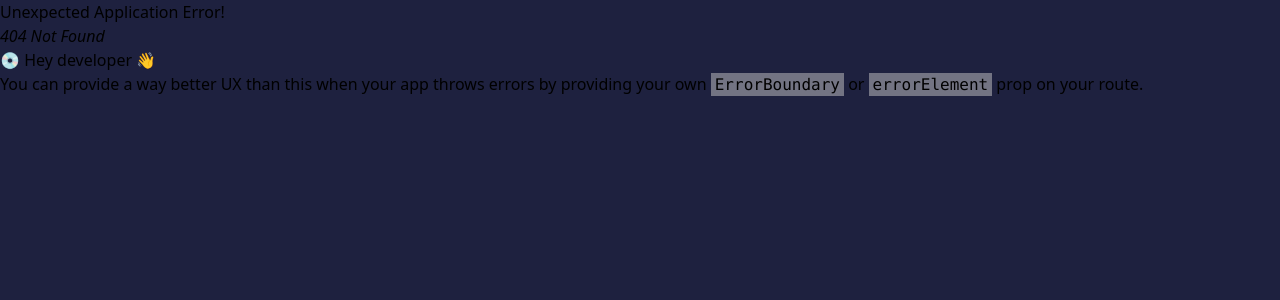
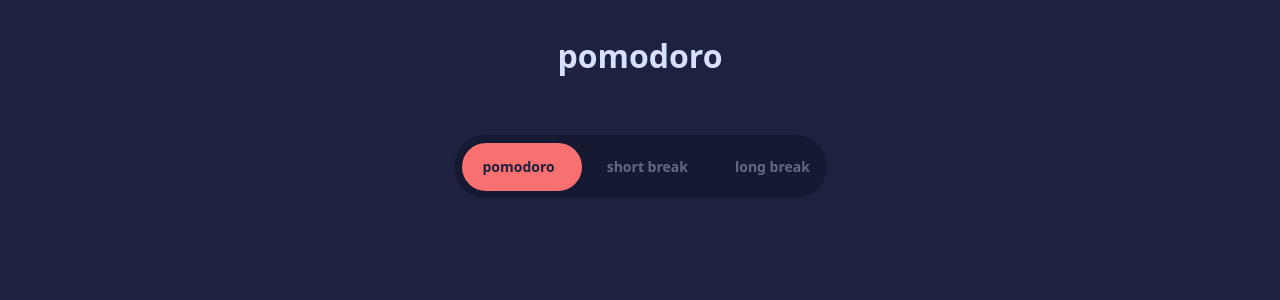
Before and after one commit to Davmike/pomodoro-app, a React (Vite) app: page / in a window 1280 px wide. Before the commit this address had no page. Shown: the top 300 px of the page. Built offline with nearby package versions, Linux system fonts and the light colour scheme.

Commit message:
fix: change header

```diff
--- a/src/App.tsx
+++ b/src/App.tsx
@@ -13,7 +13,7 @@ function App() {
   const [color, setColor] = useState<number>(1);
   const router = createBrowserRouter([
     {
-      path: "/pomodoro",
+      path: "/",
       element: <Layout />,
     },
     {
--- a/src/Components/Header.tsx
+++ b/src/Components/Header.tsx
@@ -32,7 +32,7 @@ function Head() {
           />
           <div className="absolute flex items-center w-[100%] pl-[21px] pr-[24px]">
             <Link
-              to="/pomodoro"
+              to="/"
               className={`text-[12px] ${
                 page === 1
                   ? "duration-500 text-[#1E213F]"
```
